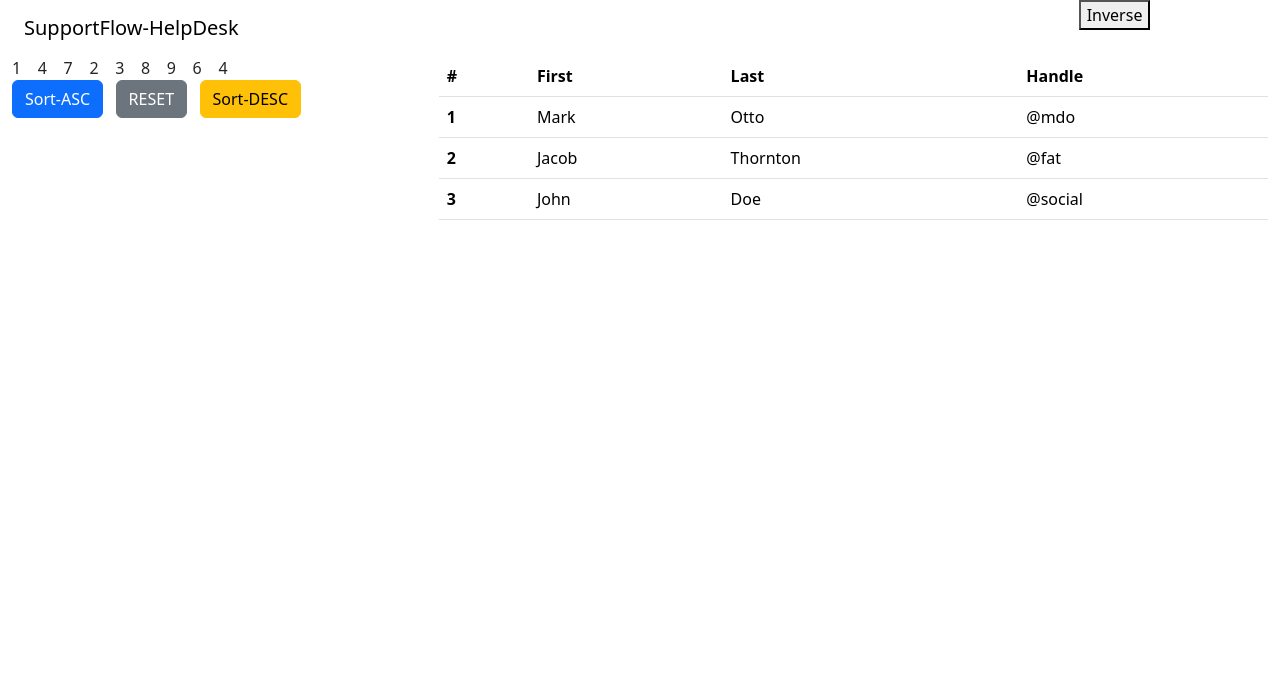
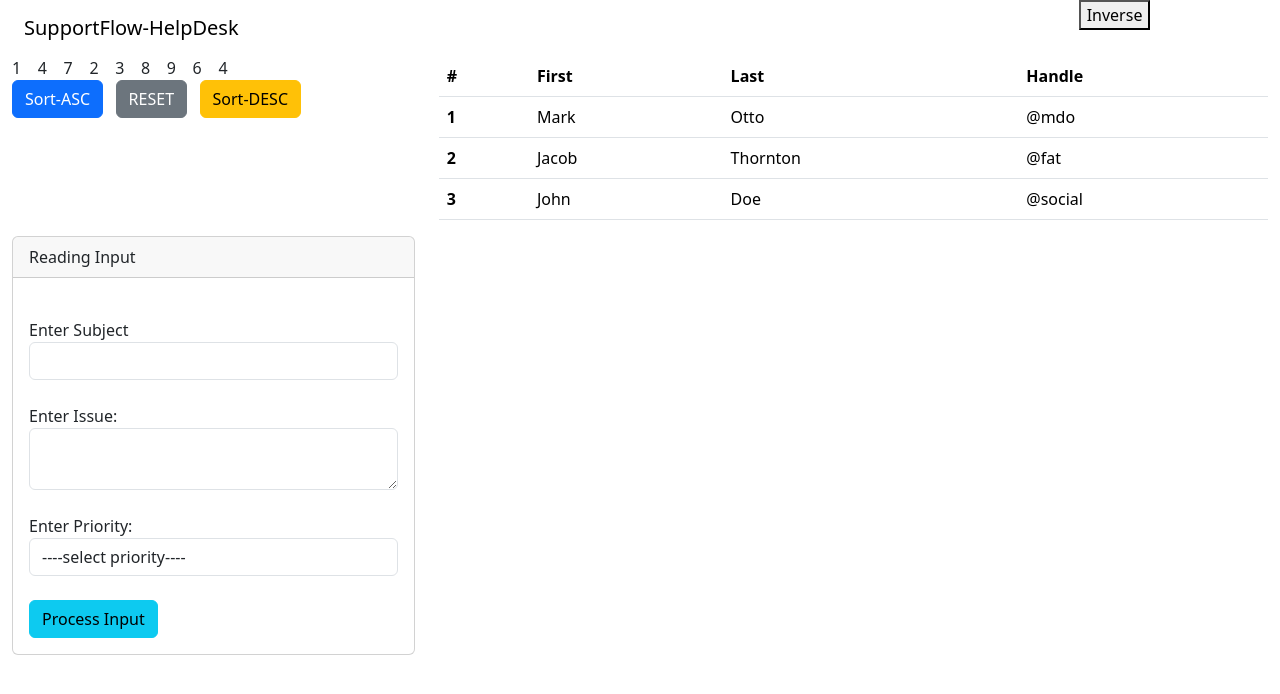
Before and after one commit to imtiyaz-hirani/hex_fsd_sept-2026, a React (Vite) app in the folder react-ui/: page / in a window 1280 px wide. Shown: the top 694 px of the page. Built offline with nearby package versions, Linux system fonts and the light colour scheme.

Commit message:
reading input

```diff
--- a/react-ui/src/App.jsx
+++ b/react-ui/src/App.jsx
@@ -1,3 +1,4 @@
+import AddTicket from "./components/AddTicket"
 import Auth from "./components/Auth"
 import Navbar from "./components/Navbar"
 import Nums from "./components/Nums"
@@ -23,7 +24,9 @@ const App = () => { //parent component
         </div>
       </div>
       <div className="row">
-        <div className="col-md-12"></div>
+        <div className="col-md-4">
+          <AddTicket />
+        </div>
       </div>
       <div className="row">
         <div className="col-md-12"></div>
--- /dev/null
+++ b/react-ui/src/components/AddTicket.jsx
@@ -0,0 +1,58 @@
+import { useState } from "react"
+
+function AddTicket(){
+    const priorityValues = ['HIGH', 'MEDIUM', 'LOW']
+    const [subject, setSubject] = useState("")
+    const [issue, setIssue] = useState("")
+    const [priority, setPriority] = useState("")
+
+    const processInput =(e)=>{
+        e.preventDefault() // U prevent the page refresh
+        console.log('Inside the Fn....')
+        console.log(subject)
+        console.log(issue)
+        console.log(priority)
+    }
+    return(
+        <div>
+
+            <div className="card">
+                <div className="card-header">
+                     Reading Input
+                </div>
+                <div className="card-body">
+                    <form onSubmit={(e)=>processInput(e)}>
+                        <div className="mb-4 mt-4">
+                            <label>Enter Subject</label>
+                            <input type="text" className="form-control" required="required"
+                                onChange={(e)=>setSubject(e.target.value)}/>
+                        </div>
+                         <div className="mb-4">
+                            <label>Enter Issue:</label>
+                            <textarea className="form-control" required="required"
+                                onChange={(e)=> setIssue(e.target.value)}/>
+                        </div>
+                        <div className="mb-4">
+                            <label>Enter Priority:</label>
+                            <select className="form-control" required="required" onChange={(e)=>setPriority(e.target.value)}>
+                              <option value="">----select priority----</option>
+                            {
+                                priorityValues.map((val,index)=>(
+                                    <option key={index}>{val}</option>
+                                ))
+                            }
+                            </select>
+                        </div>
+                        <div>
+
+                            <input type="submit" className="btn btn-info" value="Process Input" />
+                        </div>
+                    </form>
+                </div>
+            </div>
+        </div>
+    )
+}
+
+export default AddTicket
+// input type="date" input type="radio"
--- a/react-ui/src/components/Nums.jsx
+++ b/react-ui/src/components/Nums.jsx
@@ -26,7 +26,6 @@ function Nums() {
                     <span key={index}>{n} &nbsp; &nbsp;</span>
                 ))
             }
-
             <div>
                 <button className="btn btn-primary" onClick={()=>sortFn('ASC')}>Sort-ASC</button>&nbsp; &nbsp;
                 <button className="btn btn-secondary" onClick={()=>sortFn('RESET')}>RESET</button>&nbsp; &nbsp;
```
